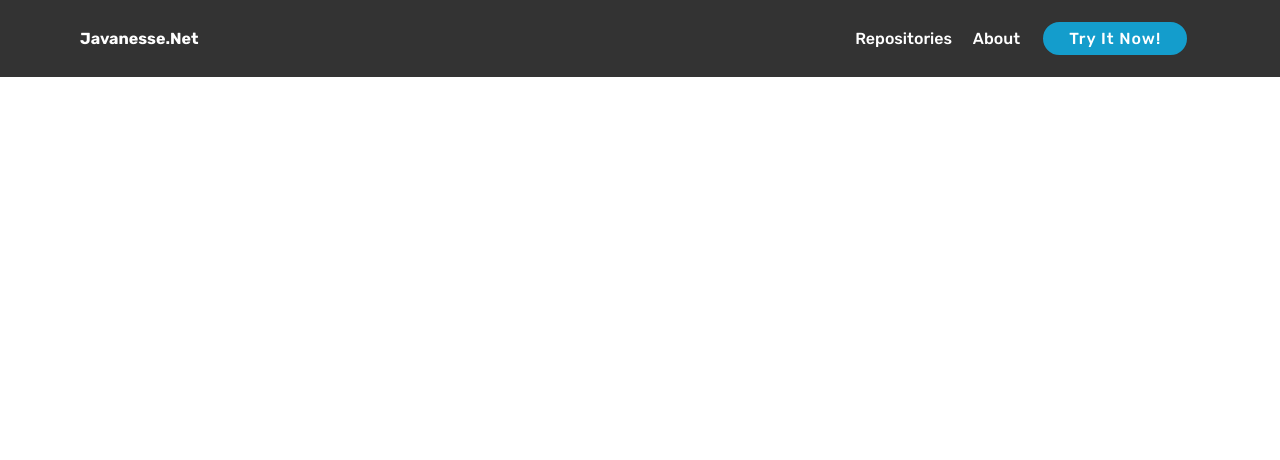
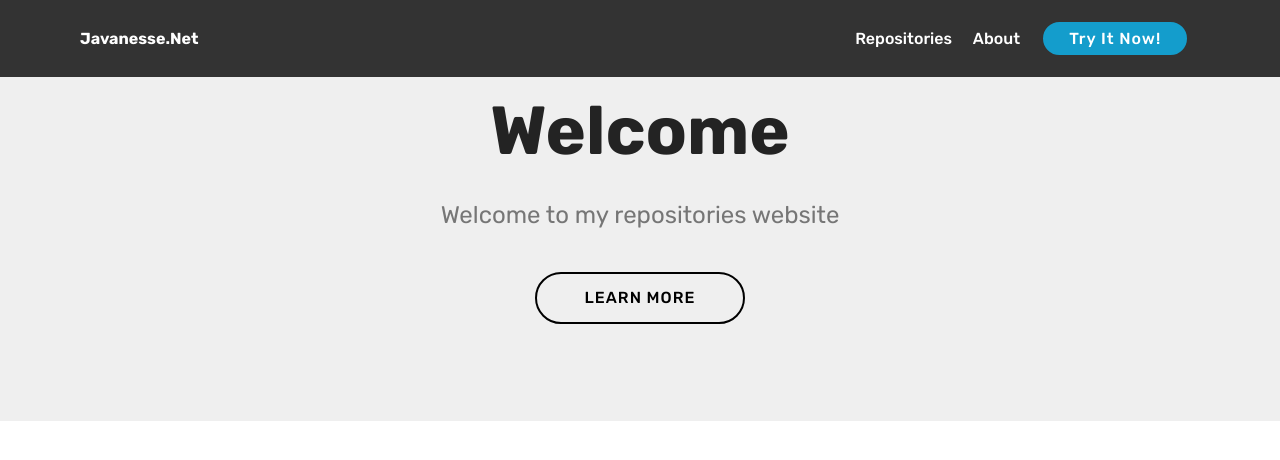
Before and after one commit to javanesse/javanesse.github.io, a plain HTML site: page index.html in a window 1280 px wide. Drawn offline with Linux system fonts and the light colour scheme.

Commit message:
create github pages

```diff
--- a/assets/mobirise/css/mbr-additional.css
+++ b/assets/mobirise/css/mbr-additional.css
@@ -1807,3 +1807,11 @@ body {
 .cid-ruCB8VvBBf .dropdown-item:hover {
   color: #c1c1c1 !important;
 }
+.cid-ruCCxDwWnO {
+  padding-top: 90px;
+  padding-bottom: 90px;
+  background-color: #efefef;
+}
+.cid-ruCCxDwWnO P {
+  color: #767676;
+}
--- a/index.html
+++ b/index.html
@@ -62,8 +62,29 @@
     </nav>
 </section>
 
+<section class="engine"><a href="https://mobirise.info/v">free html templates</a></section><section class="header1 cid-ruCCxDwWnO" id="header16-1">
 
-  <section class="engine"><a href="https://mobirise.info/l">free web templates</a></section><script src="assets/web/assets/jquery/jquery.min.js"></script>
+
+
+
+
+    <div class="container">
+        <div class="row justify-content-md-center">
+            <div class="col-md-10 align-center">
+                <h1 class="mbr-section-title mbr-bold pb-3 mbr-fonts-style display-1">
+                    Welcome</h1>
+
+                <p class="mbr-text pb-3 mbr-fonts-style display-5">
+                    Welcome to my repositories website</p>
+                <div class="mbr-section-btn"><a class="btn btn-md btn-black-outline display-4" href="https://mobirise.co">LEARN MORE</a></div>
+            </div>
+        </div>
+    </div>
+
+</section>
+
+
+  <script src="assets/web/assets/jquery/jquery.min.js"></script>
   <script src="assets/popper/popper.min.js"></script>
   <script src="assets/tether/tether.min.js"></script>
   <script src="assets/bootstrap/js/bootstrap.min.js"></script>
```
Also changed, not shown: 1 other file.
